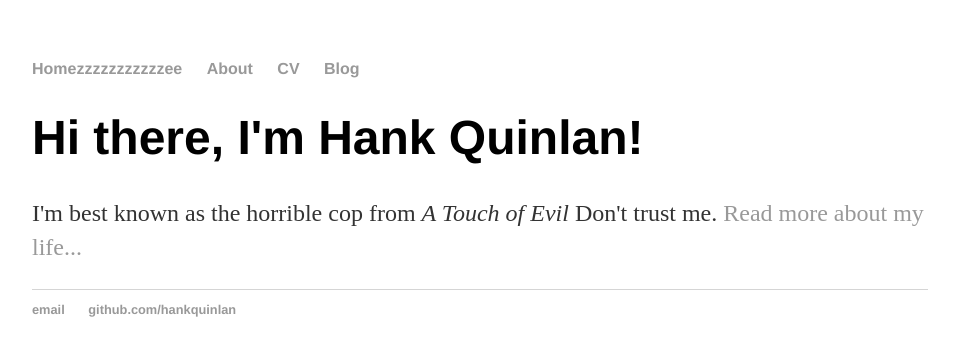
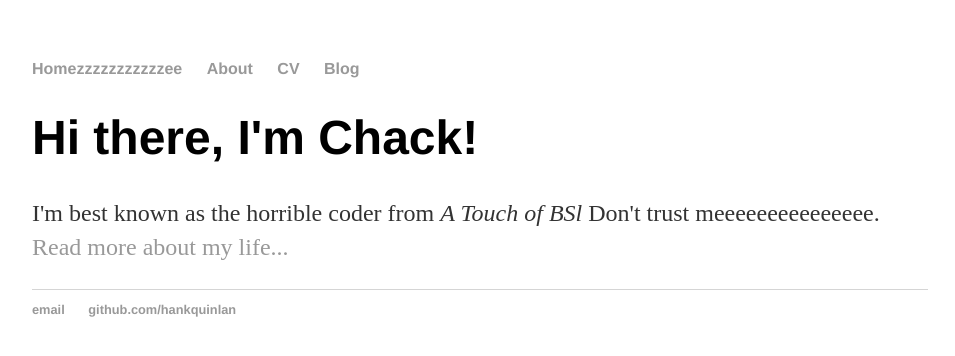
Before and after one commit to ohiostrat/ohiostrat.github.io, a Jekyll site: the page built from index.html, in a window 1280 px wide. Shown: the top 356 px of the page, without its empty margins (160-1115 px from the left). Built offline with Jekyll 4.4.1, drawn with Linux system fonts in a browser that asks for light colours.

Commit message:
Update index.html

```diff
--- a/index.html
+++ b/index.html
@@ -3,6 +3,6 @@ layout: default
 title: Hank Quinlan, Horrible Cop
 ---
 <div class="blurb">
-	<h1>Hi there, I'm Hank Quinlan!</h1>
-	<p>I'm best known as the horrible cop from <em>A Touch of Evil</em> Don't trust me. <a href="/about">Read more about my life...</a></p>
+	<h1>Hi there, I'm Chack!</h1>
+	<p>I'm best known as the horrible coder from <em>A Touch of BSl</em> Don't trust meeeeeeeeeeeeeee. <a href="/about">Read more about my life...</a></p>
 </div><!-- /.blurb -->
```
